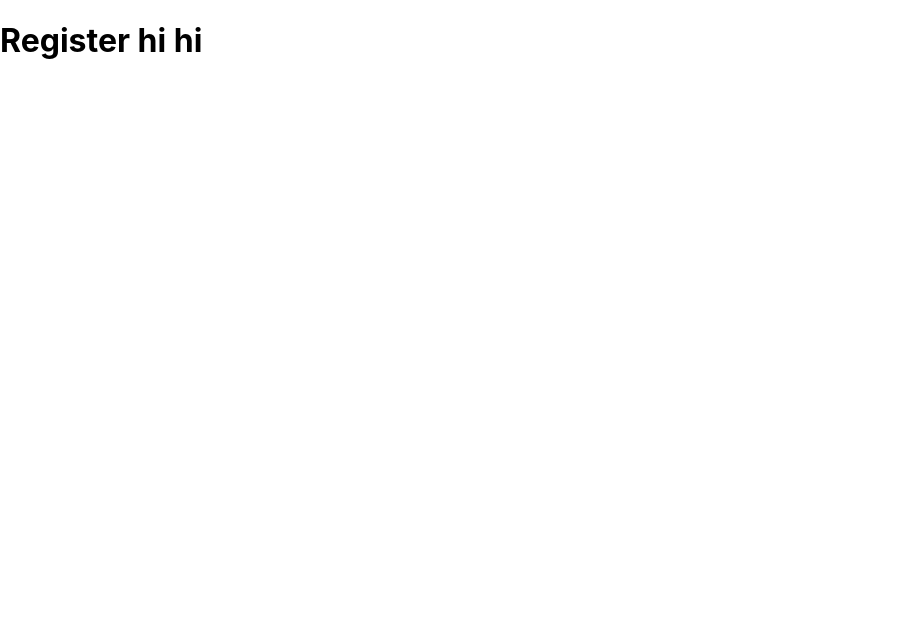
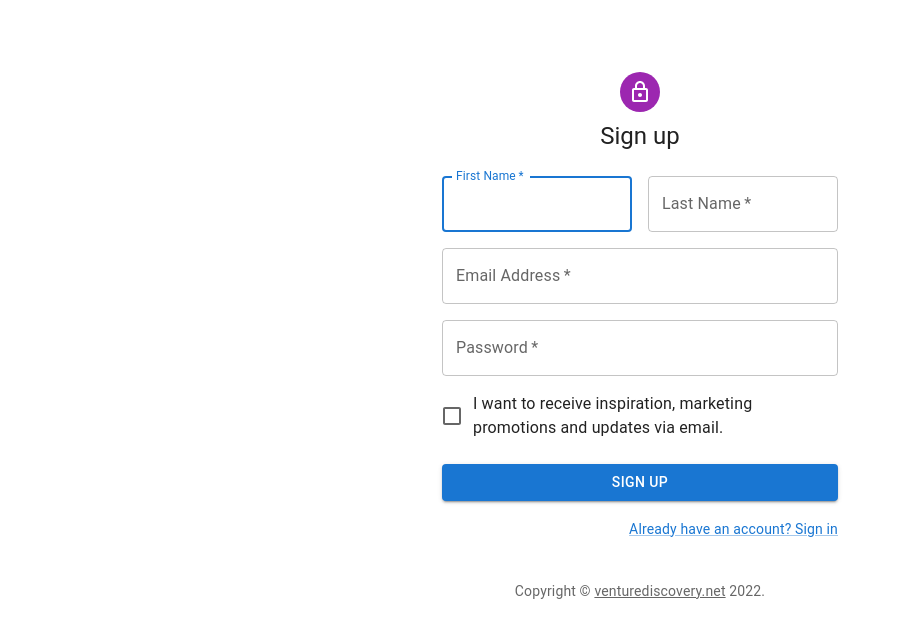
Before and after one commit to mayani2002/WMS, a React (Create React App) app in the folder client/: page /#/register in a window 1280 px wide. Shown: the top 638 px of the page, without its empty margins (0-900 px from the left). Built offline with nearby package versions, Linux system fonts and the light colour scheme.

Commit message:
register snipit

```diff
--- a/client/src/pages/citizen/Register.jsx
+++ b/client/src/pages/citizen/Register.jsx
@@ -1,9 +1,133 @@
-import React from 'react';
 
-const Register = () => {
+
+import * as React from 'react';
+import Avatar from '@mui/material/Avatar';
+import Button from '@mui/material/Button';
+import CssBaseline from '@mui/material/CssBaseline';
+import TextField from '@mui/material/TextField';
+import FormControlLabel from '@mui/material/FormControlLabel';
+import Checkbox from '@mui/material/Checkbox';
+import Link from '@mui/material/Link';
+import Grid from '@mui/material/Grid';
+import Box from '@mui/material/Box';
+import LockOutlinedIcon from '@mui/icons-material/LockOutlined';
+import Typography from '@mui/material/Typography';
+import Container from '@mui/material/Container';
+import { createTheme, ThemeProvider } from '@mui/material/styles';
+
+function Copyright(props) {
     return (
-        <h1>Register hi hi</h1>
-    )
+        <Typography variant="body2" color="text.secondary" align="center" {...props}>
+            {'Copyright © '}
+            <Link color="inherit" href="https://mui.com/">
+                venturediscovery.net
+            </Link>{' '}
+            {new Date().getFullYear()}
+            {'.'}
+        </Typography>
+    );
 }
 
-export default Register;
+const theme = createTheme();
+
+export default function Register() {
+    const handleSubmit = (event) => {
+        event.preventDefault();
+        const data = new FormData(event.currentTarget);
+        console.log({
+            email: data.get('email'),
+            password: data.get('password'),
+        });
+    };
+
+    return (
+        <ThemeProvider theme={theme}>
+            <Container component="main" maxWidth="xs">
+                <CssBaseline />
+                <Box
+                    sx={{
+                        marginTop: 8,
+                        display: 'flex',
+                        flexDirection: 'column',
+                        alignItems: 'center',
+                    }}
+                >
+                    <Avatar sx={{ m: 1, bgcolor: 'secondary.main' }}>
+                        <LockOutlinedIcon />
+                    </Avatar>
+                    <Typography component="h1" variant="h5">
+                        Sign up
+                    </Typography>
+                    <Box component="form" noValidate onSubmit={handleSubmit} sx={{ mt: 3 }}>
+                        <Grid container spacing={2}>
+                            <Grid item xs={12} sm={6}>
+                                <TextField
+                                    autoComplete="given-name"
+                                    name="firstName"
+                                    required
+                                    fullWidth
+                                    id="firstName"
+                                    label="First Name"
+                                    autoFocus
+                                />
+                            </Grid>
+                            <Grid item xs={12} sm={6}>
+                                <TextField
+                                    required
+                                    fullWidth
+                                    id="lastName"
+                                    label="Last Name"
+                                    name="lastName"
+                                    autoComplete="family-name"
+                                />
+                            </Grid>
+                            <Grid item xs={12}>
+                                <TextField
+                                    required
+                                    fullWidth
+                                    id="email"
+                                    label="Email Address"
+                                    name="email"
+                                    autoComplete="email"
+                                />
+                            </Grid>
+                            <Grid item xs={12}>
+                                <TextField
+                                    required
+                                    fullWidth
+                                    name="password"
+                                    label="Password"
+                                    type="password"
+                                    id="password"
+                                    autoComplete="new-password"
+                                />
+                            </Grid>
+                            <Grid item xs={12}>
+                                <FormControlLabel
+                                    control={<Checkbox value="allowExtraEmails" color="primary" />}
+                                    label="I want to receive inspiration, marketing promotions and updates via email."
+                                />
+                            </Grid>
+                        </Grid>
+                        <Button
+                            type="submit"
+                            fullWidth
+                            variant="contained"
+                            sx={{ mt: 3, mb: 2 }}
+                        >
+                            Sign Up
+                        </Button>
+                        <Grid container justifyContent="flex-end">
+                            <Grid item>
+                                <Link href="#/login" variant="body2">
+                                    Already have an account? Sign in
+                                </Link>
+                            </Grid>
+                        </Grid>
+                    </Box>
+                </Box>
+                <Copyright sx={{ mt: 5 }} />
+            </Container>
+        </ThemeProvider>
+    );
+}
```
